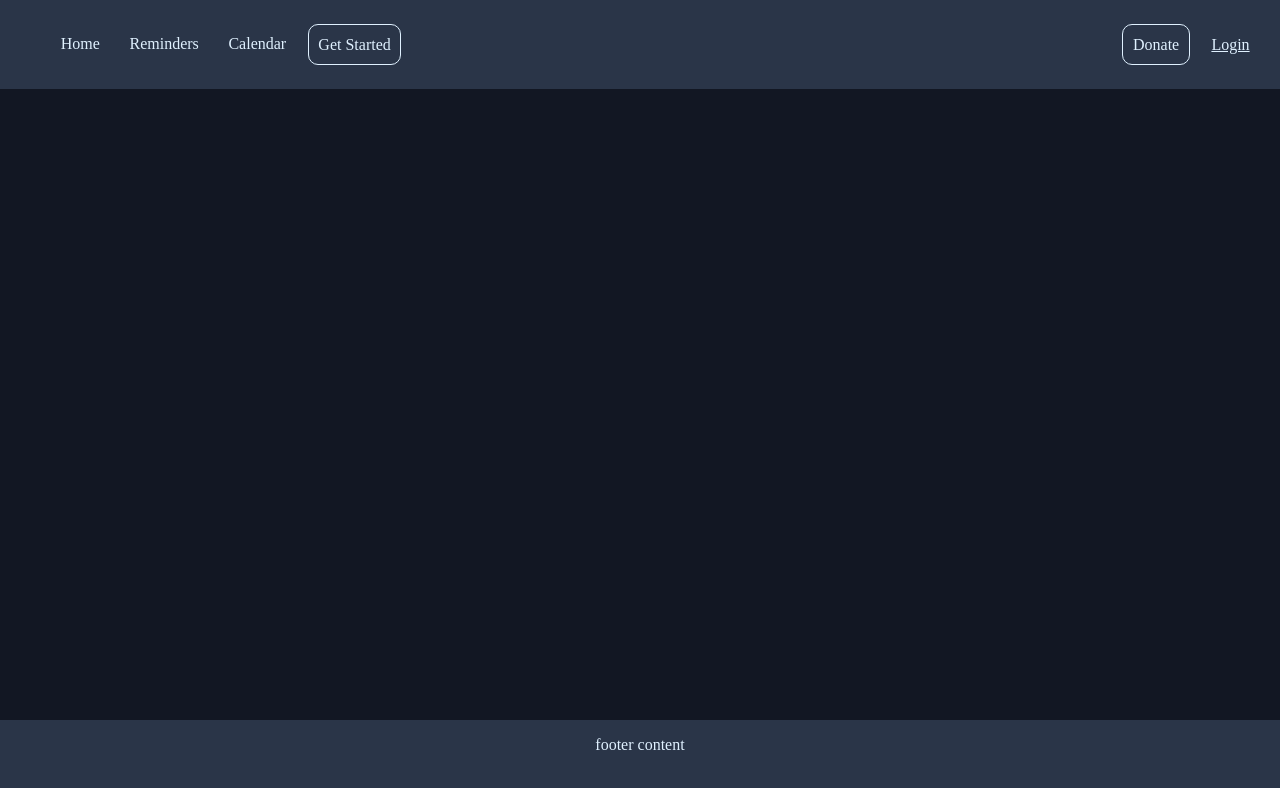
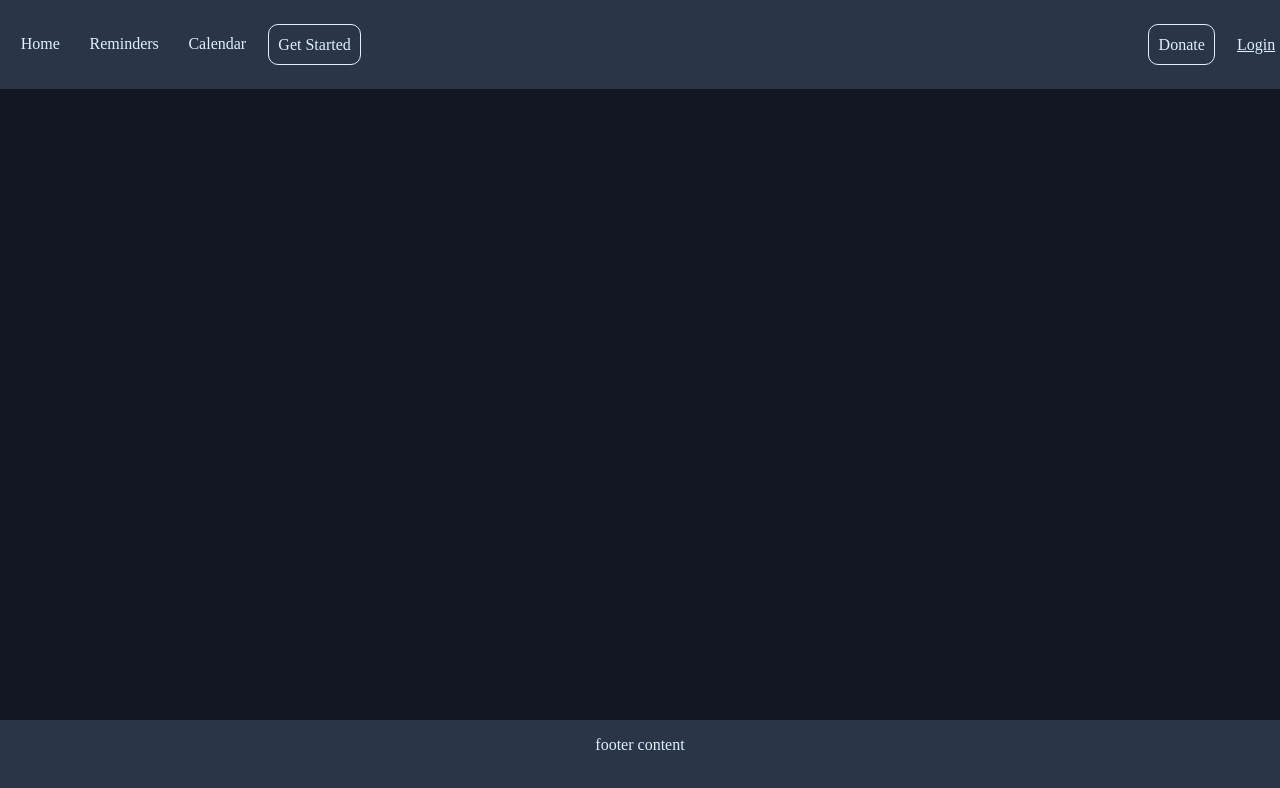
Before and after one commit to Dukky0/Website-Practice, a plain HTML site: page Practice 1/index.html in a window 1280 px wide. Drawn offline with Linux system fonts and the light colour scheme.

Commit message:
ul padding 0

```diff
--- a/Practice 1/styles/main.css
+++ b/Practice 1/styles/main.css
@@ -63,6 +63,10 @@ nav * {
     display: inline-block;
 }
 
+nav ul {
+    padding: 0;
+}
+
 footer {
     background-color: var(--secondary-bg);
     position: absolute;
@@ -86,10 +90,6 @@ footer {
     margin-right: 0.3em;
 }
 
-#login-btn {
-    margin-right: 1.9em;
-}
-
 .btn-padding {
     padding: 0;
 }
```
